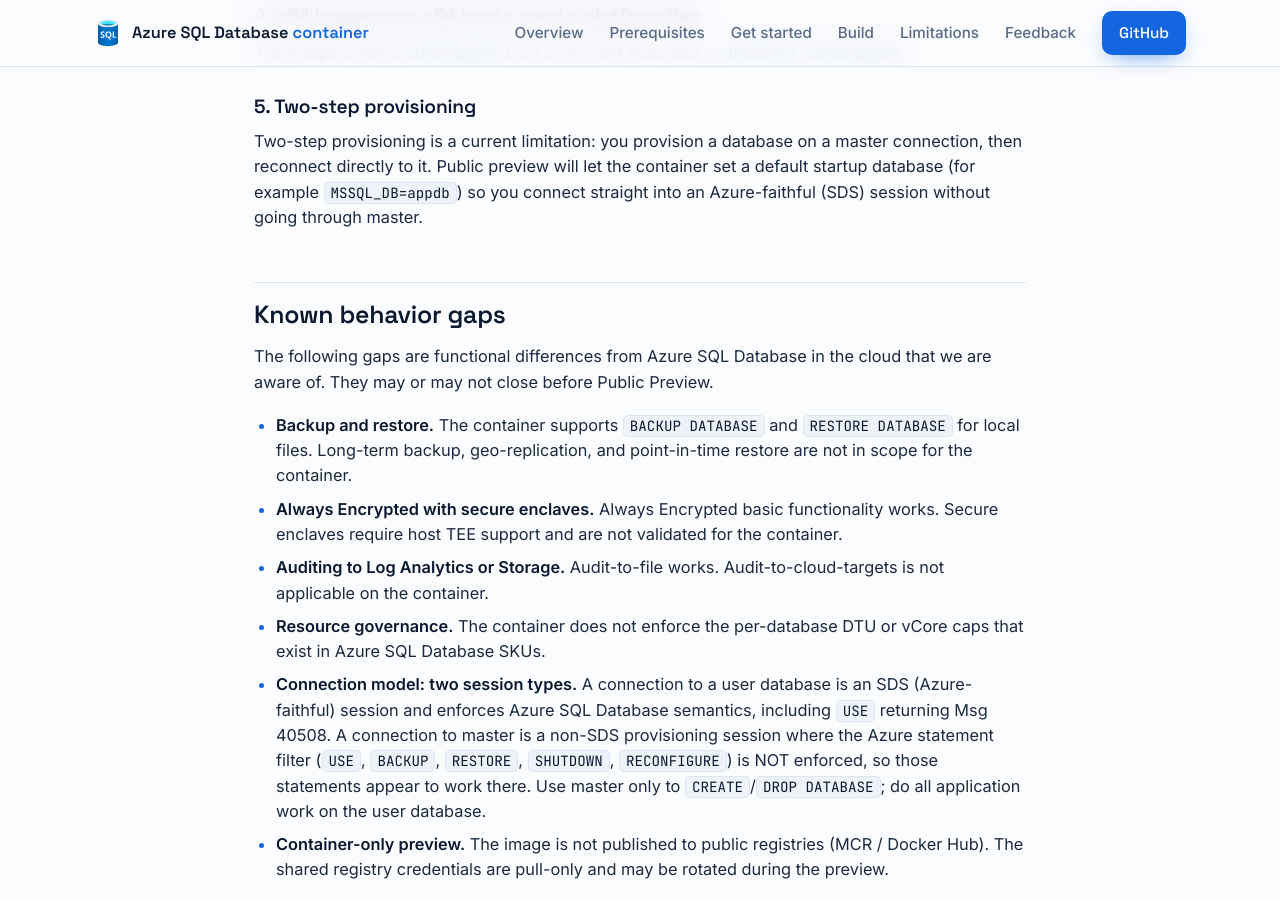
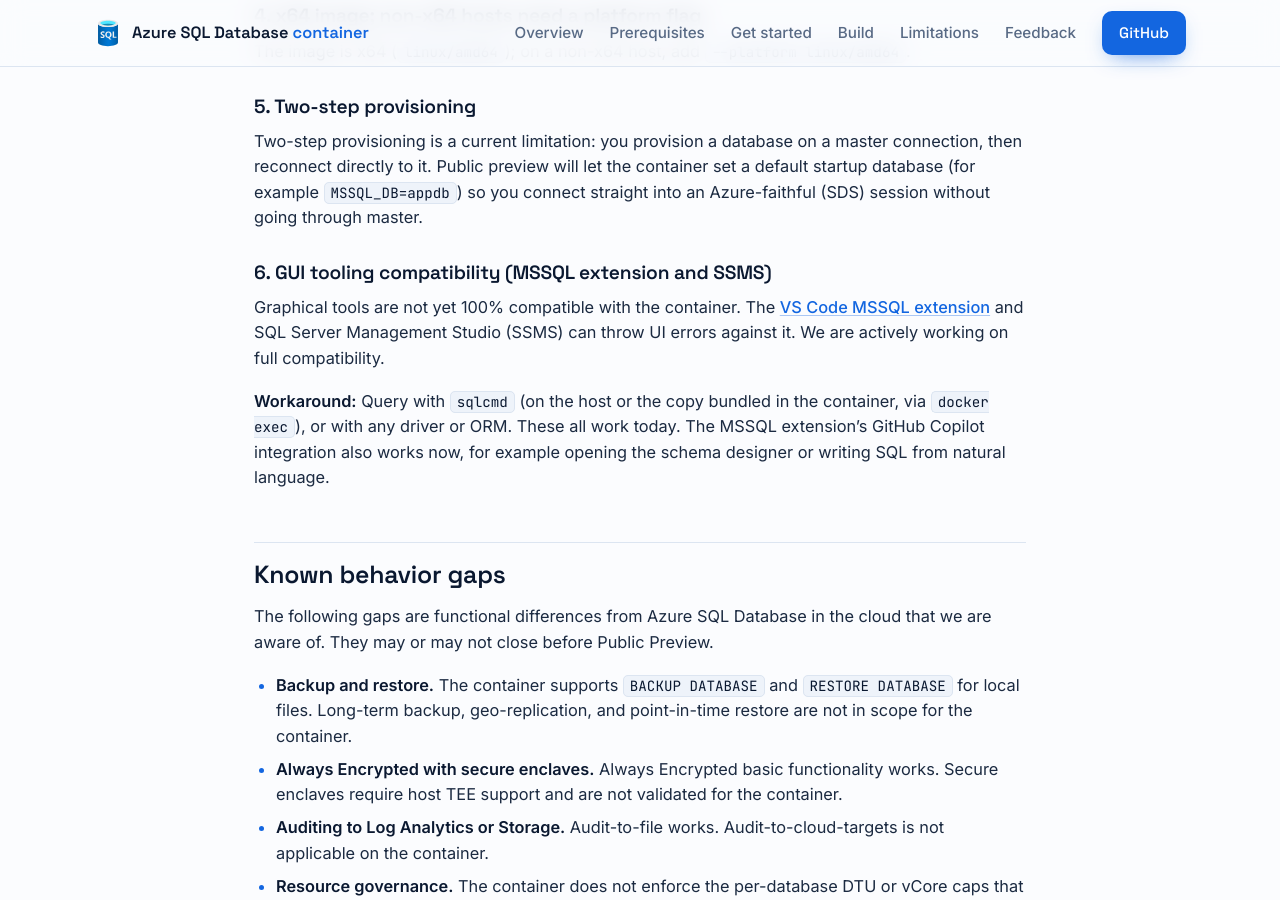
Before and after one commit to microsoft/azure-sql-database-container, a Jekyll site: the page built from docs/known-limitations.md, in a window 1280 px wide and 900 px high, scrolled down 1613 px. Built offline with Jekyll 4.4.1, drawn with Linux system fonts in a browser that asks for light colours; some of the changed text lies outside the part shown.

Commit message:
Set honest expectations for GUI tooling (MSSQL extension, SSMS)
The MSSQL extension's graphical UI is not yet fully compatible with the
container and can throw errors, so recommending it for query authoring and
schema browsing oversold it. Its GitHub Copilot integration does work, though.

- prerequisites: drop the MSSQL extension from recommended tooling; lead with
  sqlcmd (host or the bundled copy) and drivers, which work today.
- known-limitations: add an active-issues entry that the MSSQL extension and
  SSMS are not yet 100% compatible and we are fixing it, with sqlcmd/drivers
  and the working Copilot integration as the workaround.
- getting-started: scope the MSSQL bullet to the Copilot integration and point
  to the limitation instead of walking through the not-yet-stable UI.

```diff
--- a/docs/known-limitations.md
+++ b/docs/known-limitations.md
@@ -50,6 +50,12 @@
 
 Two-step provisioning is a current limitation: you provision a database on a master connection, then reconnect directly to it. Public preview will let the container set a default startup database (for example `MSSQL_DB=appdb`) so you connect straight into an Azure-faithful (SDS) session without going through master.
 
+### 6. GUI tooling compatibility (MSSQL extension and SSMS)
+
+Graphical tools are not yet 100% compatible with the container. The [VS Code MSSQL extension](https://marketplace.visualstudio.com/items?itemName=ms-mssql.mssql) and SQL Server Management Studio (SSMS) can throw UI errors against it. We are actively working on full compatibility.
+
+**Workaround:** Query with `sqlcmd` (on the host or the copy bundled in the container, via `docker exec`), or with any driver or ORM. These all work today. The MSSQL extension's GitHub Copilot integration also works now, for example opening the schema designer or writing SQL from natural language.
+
 ## Known behavior gaps
 
 The following gaps are functional differences from Azure SQL Database in the cloud that we are aware of. They may or may not close before Public Preview.
```
Also changed, not shown: other parts of docs/known-limitations.md (+1 -1 lines), docs/getting-started.md (+1 -1 lines), docs/prerequisites.md (+1 -2 lines).
